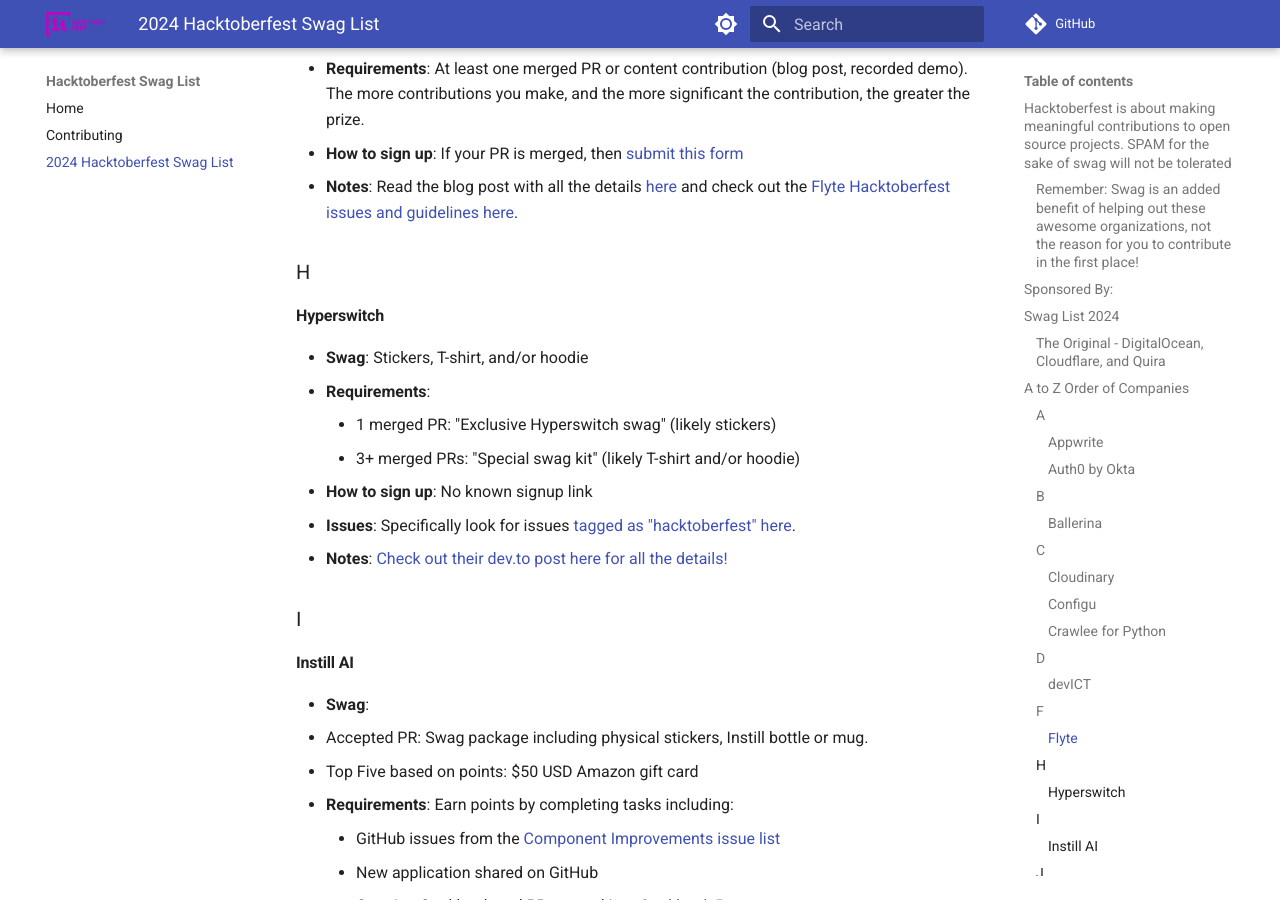
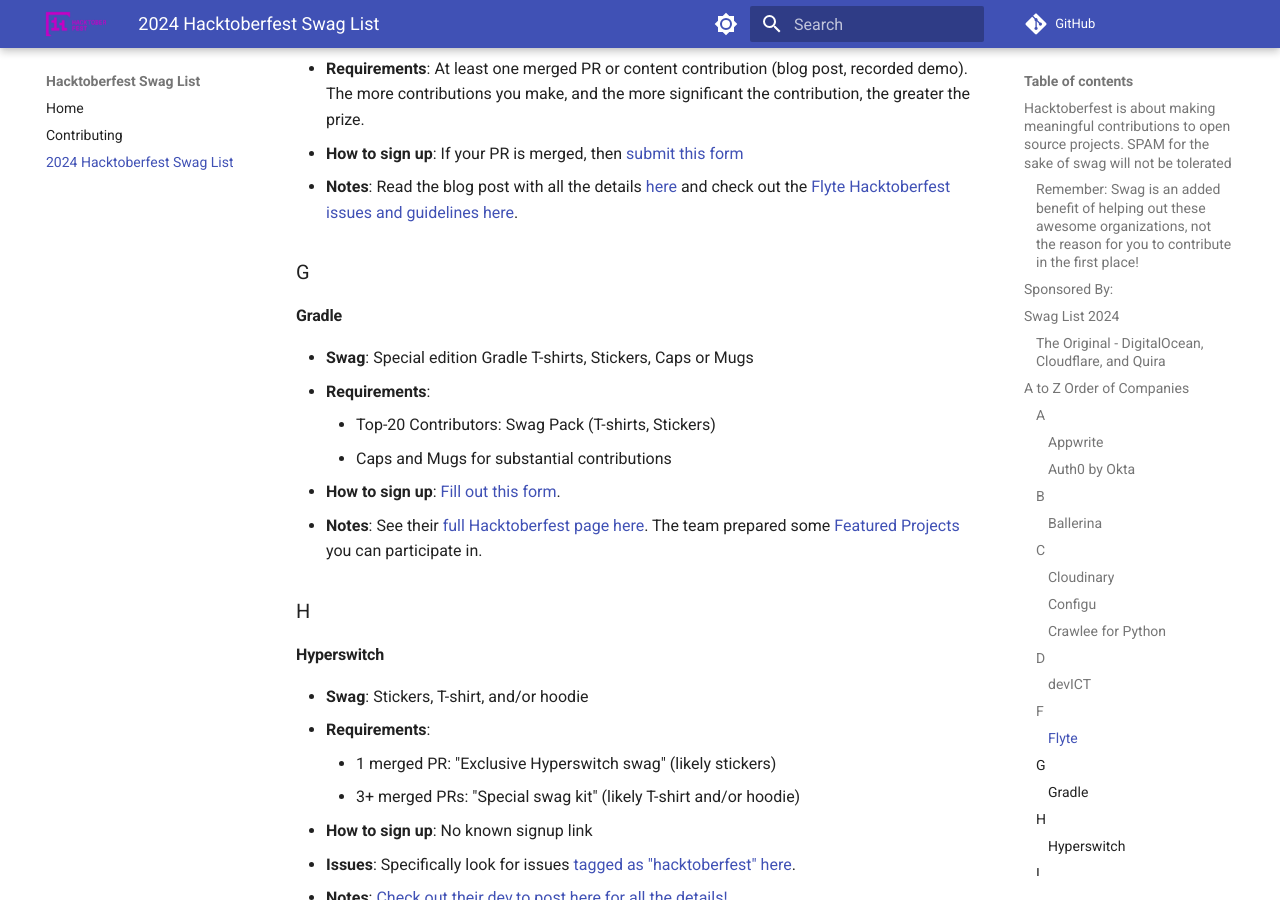
Before and after one commit to crweiner/hacktoberfest-swag-list, an MkDocs documentation site: the page built from docs/list.md, in a window 1280 px wide and 900 px high, scrolled down 3393 px. Built offline with MkDocs 1.6.1 and Material for MkDocs 9.7.7, drawn with Linux system fonts in a browser that asks for light colours; plug-ins that fetch from the network failed and are left out; comment, search, counter and statistics services are not loaded.

Commit message:
Add Gradle to the Swag list (#926)
* Add Gradle to the Swag list

---------

Co-authored-by: Chandler Weiner <23106097+crweiner@users.noreply.github.com>

```diff
--- a/docs/list.md
+++ b/docs/list.md
@@ -105,6 +105,17 @@
 - **Requirements**: At least one merged PR or content contribution (blog post, recorded demo). The more contributions you make, and the more significant the contribution, the greater the prize.
 - **How to sign up**: If your PR is merged, then [submit this form](https://tally.so/r/mJJ14r)
 - **Notes**: Read the blog post with all the details [here](https://flyte.org/blog/flyte-at-hacktoberfest-2024) and check out the [Flyte Hacktoberfest issues and guidelines here](https://github.com/flyteorg/flyte/issues/5783).
+
+### G
+
+#### **Gradle**
+
+- **Swag**: Special edition Gradle T-shirts, Stickers, Caps or Mugs
+- **Requirements**:
+    - Top-20 Contributors: Swag Pack (T-shirts, Stickers)
+    - Caps and Mugs for substantial contributions
+- **How to sign up**: [Fill out this form](https://forms.gle/go2VESj7kDG1QUqV7).
+- **Notes**: See their [full Hacktoberfest page here](https://community.gradle.org/events/hacktoberfest/2024/). The team prepared some [Featured Projects](https://community.gradle.org/events/hacktoberfest/2024/#featured-projects) you can participate in.
 
 ### H
 
```
